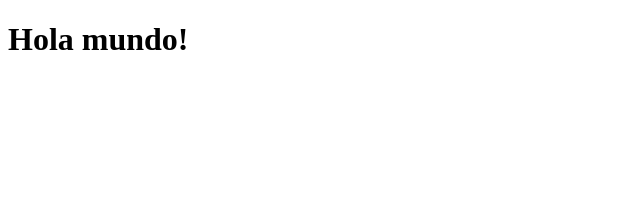
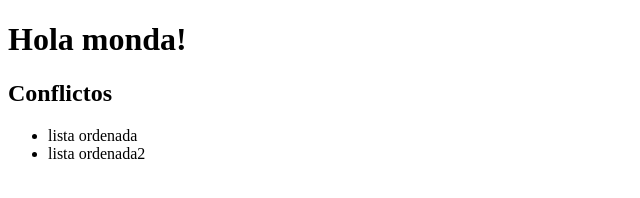
Before and after one commit to Killerdav02/git-branch-conflicto, a plain HTML site: page index.html in a window 1280 px wide. Shown: the whole page, without its empty margins (0-640 px from the left). Drawn offline with Linux system fonts and the light colour scheme.

Commit message:
feat :poop: cambiar codigo que necesita ser mejorado

```diff
--- a/index.html
+++ b/index.html
@@ -4,6 +4,11 @@
     <title>Welcome</title>
 </head>
 <body>
-    <h1>Hola mundo!</h1>
+    <h1>Hola monda!</h1>
+    <h2>Conflictos</h2>
+    <ul>
+        <li>lista ordenada</li>
+        <li>lista ordenada2</li>
+    </ul>
 </body>
 </html>
```
